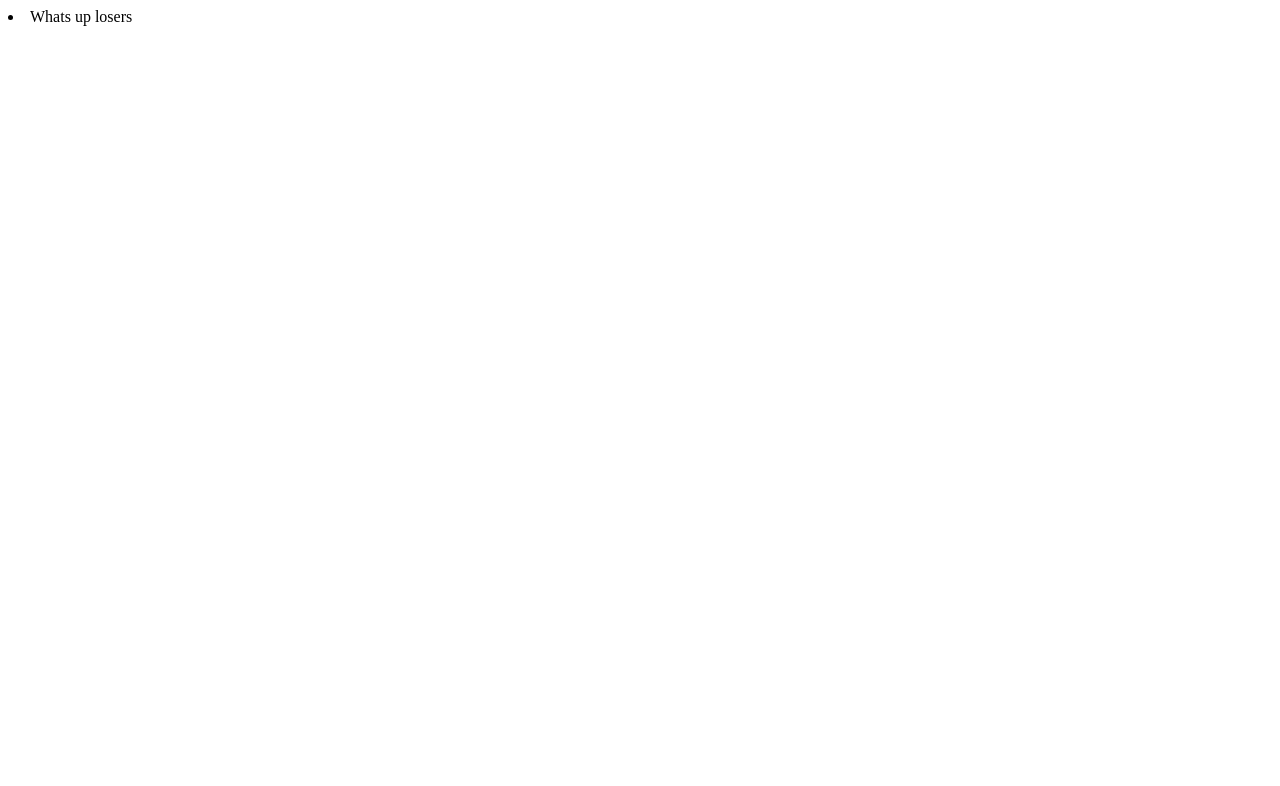
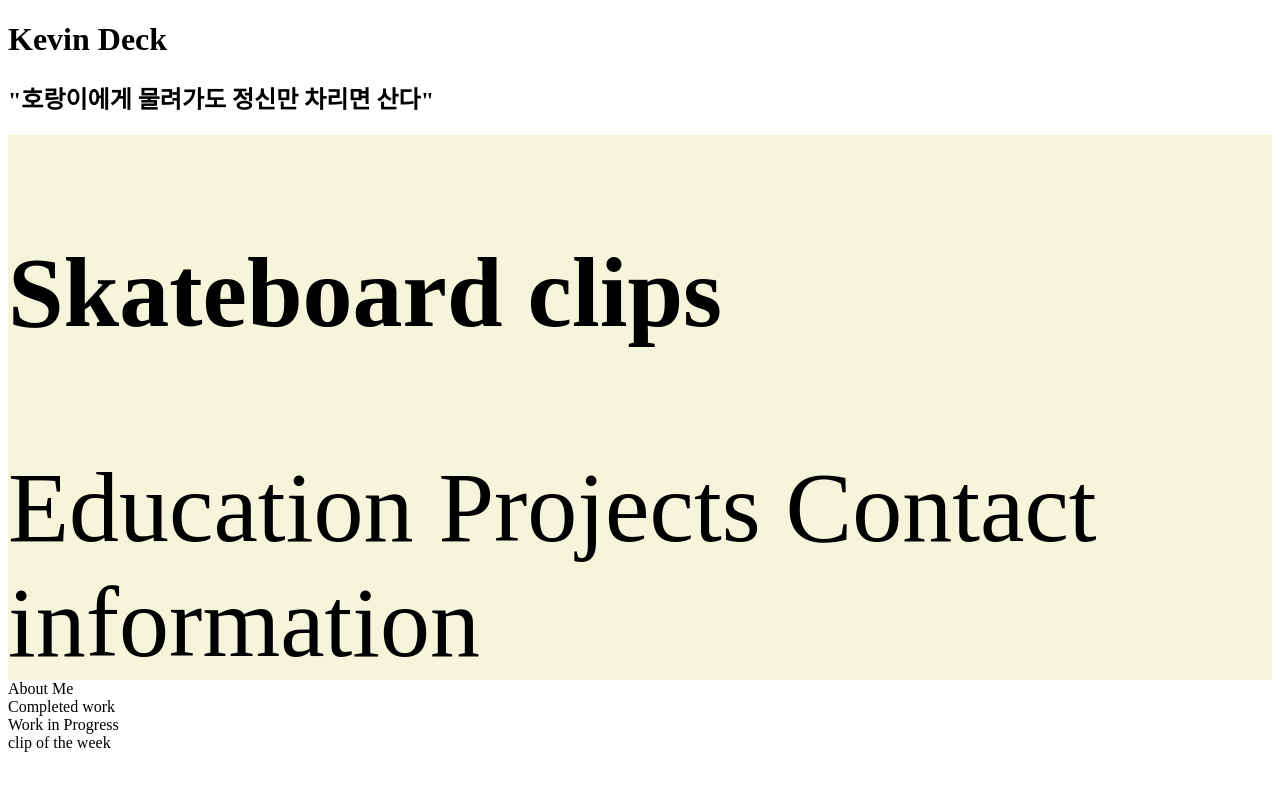
Before and after one commit to jungdeck/git--init-week123, a plain HTML site: page index.html in a window 1280 px wide. Drawn offline with Linux system fonts and the light colour scheme.

Commit message:
test drive

```diff
--- /dev/null
+++ b/assets/css/style.css
@@ -0,0 +1,7 @@
+.directory {
+    display: flex;
+    background-color: beige;
+    flex-wrap: wrap;
+    font-size: 100px;
+    font-style: bold;
+}
--- a/index.html
+++ b/index.html
@@ -4,15 +4,34 @@
     <meta charset="UTF-8">
     <meta http-equiv="X-UA-Compatible" content="IE=edge">
     <meta name="viewport" content="width=device-width, initial-scale=1.0">
-    <title>Document</title>
-    <link rel="stylesheet" href="/assets/style.css">
+    <title>Student work for activities 01 to 21: A personal website</title>
+    <link rel="stylesheet" href="../assets/css/style.css">
 </head>
-<nav  title ="Whats up losers!">
+<body>
+    <header>
+        <h1>Kevin Deck </h1>
+        <h2>"호랑이에게 물려가도 정신만 차리면 산다"</h2>
+    </header>
+    <nav class = "directory" title ="Directory">
+        <section>
+        <h1 class="directory">Skateboard clips</h1>
+        </section>
+        Education
+        Projects
+        Contact information
 
-    <li> Whats up losers</li>
-
-</nav>
-<body>
-
+    </nav>
+    <section>
+        About Me
+    </section>
+    <section>
+        Completed work
+    </section>
+    <section>
+        Work in Progress
+    </section>
+    <section>
+        clip of the week
+    </section>
 </body>
 </html>
```
Also changed, not shown: assets/style.css (deleted).
